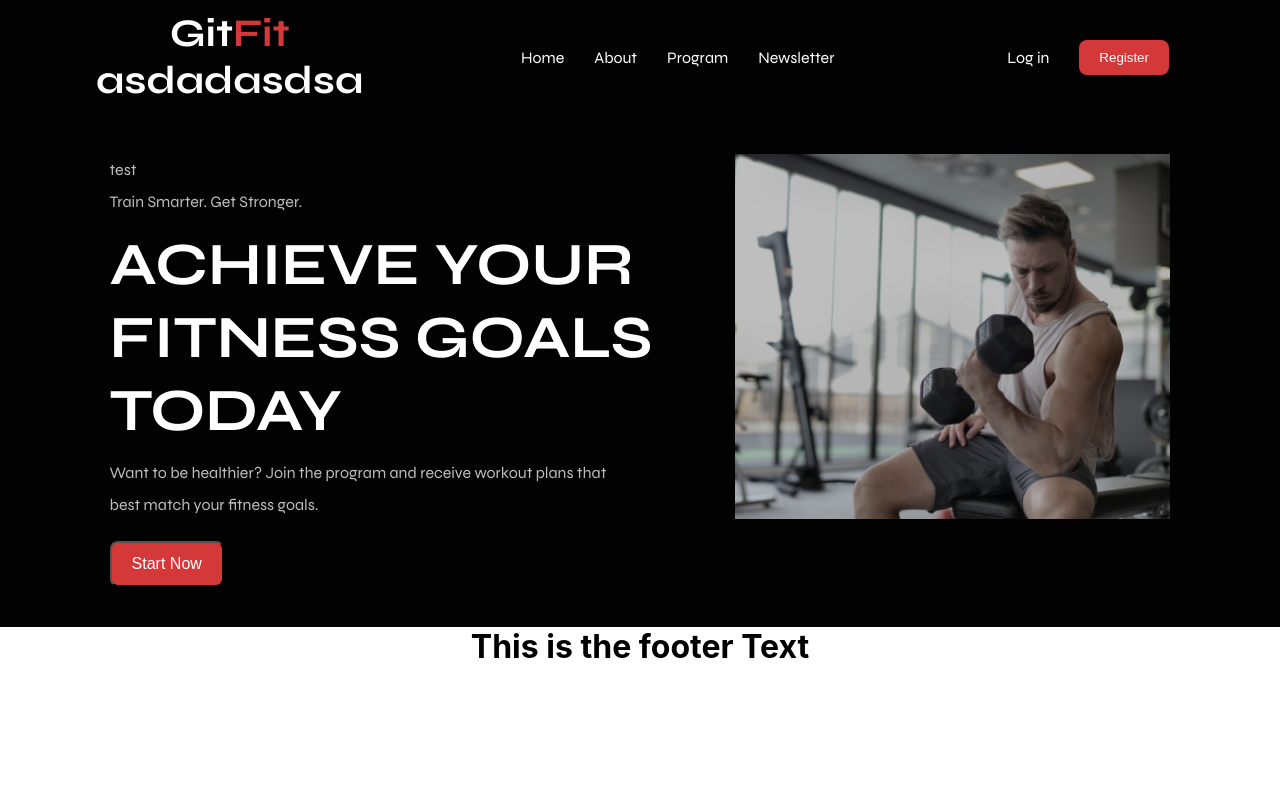
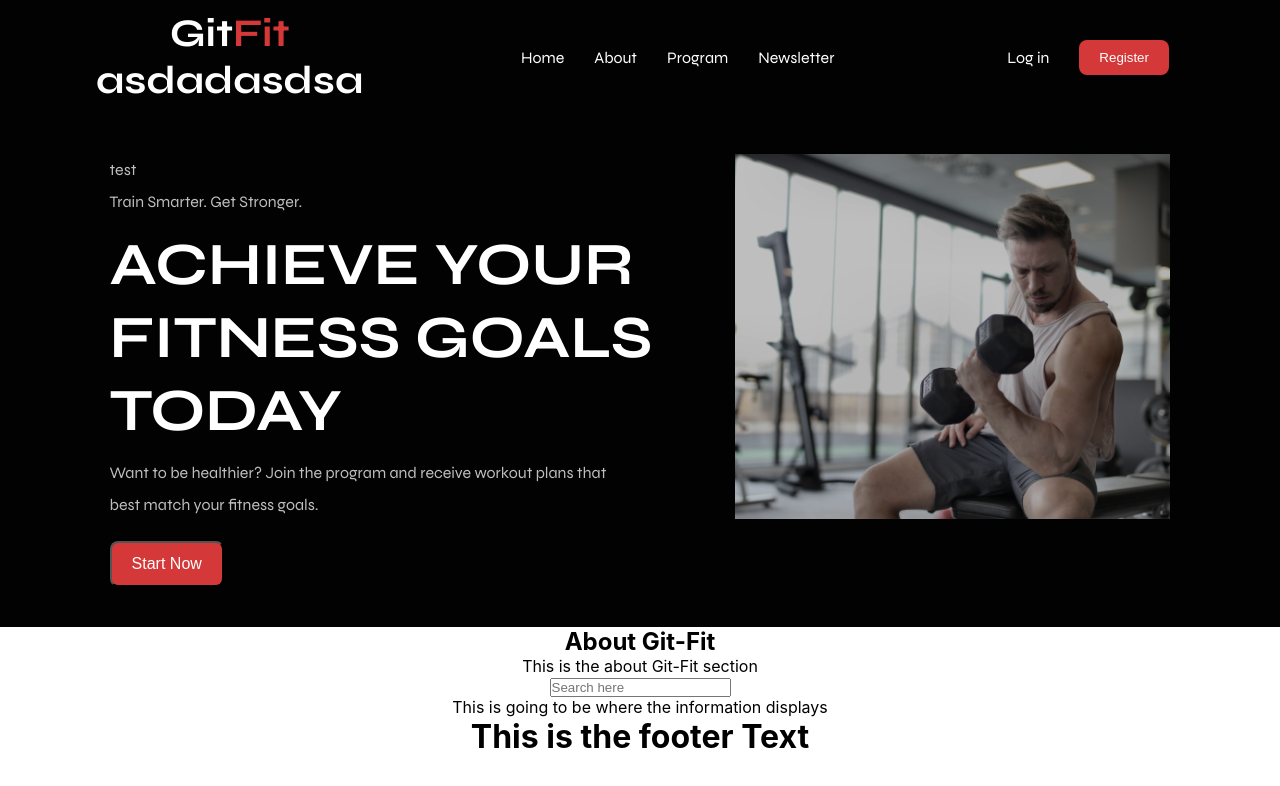
Before and after one commit to adamlarue19/Project-3, a React (Create React App) app in the folder client/: page / in a window 1280 px wide. Shown: the top 786 px of the page. Built offline with nearby package versions, Linux system fonts and the light colour scheme.

Commit message:
folder structure fix

```diff
--- a/client/src/pages/home.js
+++ b/client/src/pages/home.js
@@ -26,7 +26,26 @@ const Home = () => {
         {/* <Search /> */}
       </div>
     </section>
-    <section></section>
+    <section className="main-Conatiner">
+          <div className="about-Container">
+            <div className="headingGitFit">
+              <h2>About Git-Fit</h2>
+            </div>
+          </div>
+          <p className="pGitFit">This is the about Git-Fit section</p>
+
+          <div className="searchContainer">
+            <input className="searchBar"
+              type="text"
+              placeholder="Search here"
+              // onChange={handleChange}
+              // value={search}
+            />
+            <div className="searchInfo">
+              This is going to be where the information displays
+            </div>
+          </div>
+      </section>
     </div>
   )
 }
```
